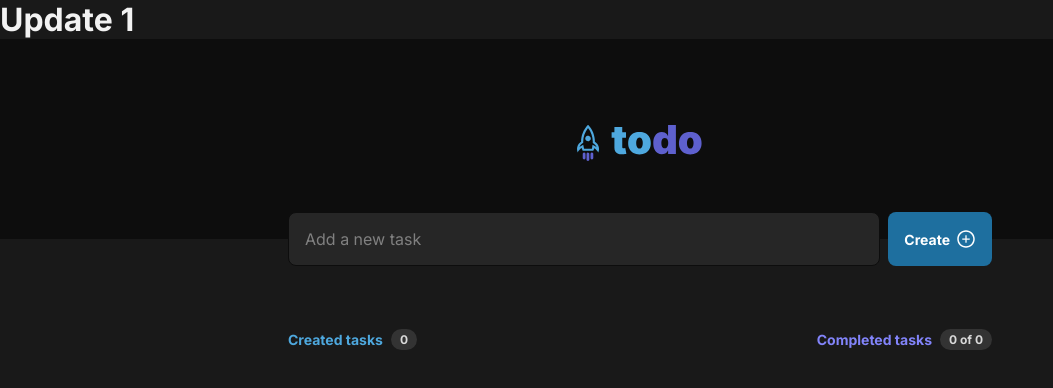
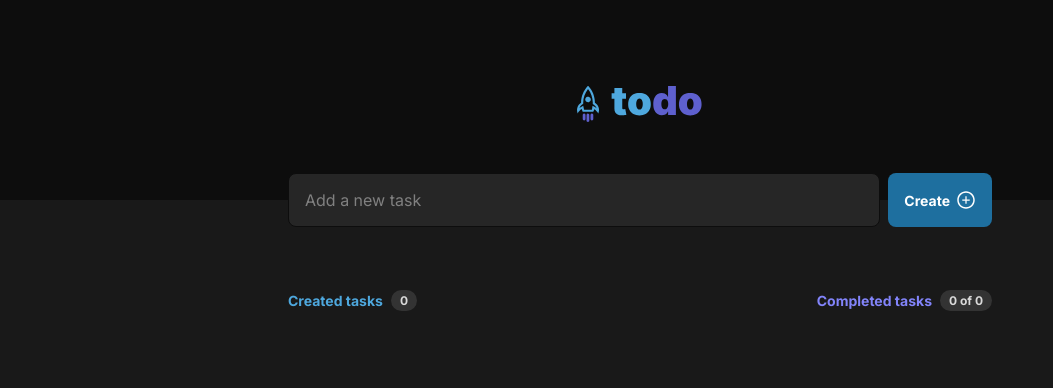
Before and after one commit to kparwaz74/First-Rep, a React (Vite) app: page / in a window 1280 px wide. Shown: the top 388 px of the page, without its empty margins (0-1053 px from the left). Built offline with nearby package versions, Linux system fonts and the light colour scheme.

Commit message:
Update from user1

```diff
--- a/src/App.jsx
+++ b/src/App.jsx
@@ -65,7 +65,6 @@ const App = () => {
 
     return (
         <div>
-            <h1>Update 1</h1>
             <Header handle_create_task={add_to_tasks_list} />
             <Tasks old_state={old_state} get_all={get_all} getcompleted={getcompleted} setold_state={setold_state} count={count} check_toggle={check_toggle} set_status={setCompleted} tasks_arr={tasks} remove_task={remove_task} />
         </div>
```
